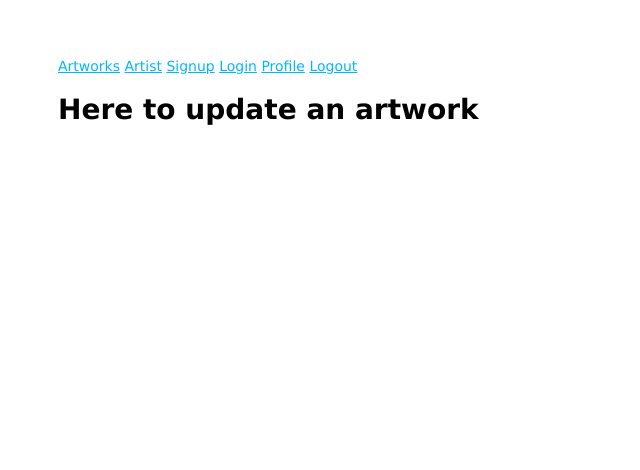
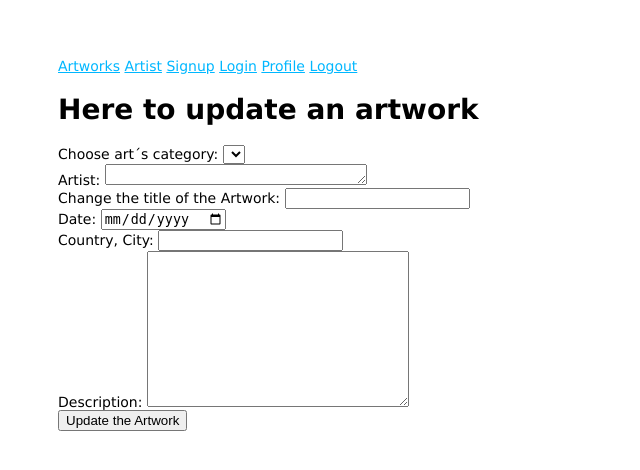
Before and after one commit to Flo-Baker/buena-vista-streetart-club, a Node server app: page /artworks/details/600000000000000000000001/update in a window 1280 px wide. Shown: the top 470 px of the page, without its empty margins (0-640 px from the left). Run offline with Node 20, Linux system fonts and the light colour scheme; a user stored in the database is signed in; tables that the repository leaves empty hold one stand-in row (values such as "Sample post"); lists and menus that the app fills with data are empty; some libraries are stand-ins or nearby versions.

Commit message:
almost crud done for artwork routes

```diff
--- a/middlewares/auth-middlewares.js
+++ b/middlewares/auth-middlewares.js
@@ -8,5 +8,11 @@ module.exports = {
       } else {
         res.redirect('/auth/login')
       }
-    }
-  }
+    },
+    isAdmin: (req, res, next) => {
+      if (req.session.loggedInUser && req.session.loggedInUser.isAdmin) {
+        next()
+      } else {
+        res.redirect('/auth/login')
+      }
+    }};
--- a/models/Art.model.js
+++ b/models/Art.model.js
@@ -8,6 +8,10 @@ const artSchema = new Schema ({
     artist: {
         type: String,
         // enum: [ 'Xoooox', 'Banksy', 'C215', '1UP', 'El Bocho', 'SOBR', 'Gregos', 'Invader', 'Alias', 'SP38', 'Mein Lieber Prost', 'unknown' ],
+        required: true,
+    },
+    titleOfArtwork: {
+        type: String,
         required: true,
     },
     date: {
--- a/models/User.model.js
+++ b/models/User.model.js
@@ -27,6 +27,10 @@ const userSchema = new Schema({
   profilePicture: {
     type: String,
     default: "https://pixabay.com/vectors/avatar-beak-black-cute-emotion-1295404/"
+  },
+  isAdmin: {
+    type: Boolean,
+    default: false,
   }
 });
 
--- a/routes/artwork.routes.js
+++ b/routes/artwork.routes.js
@@ -3,6 +3,7 @@ const Art = require("../models/Art.model");
 const ArtModel = require("../models/Art.model");
 const fileUploader = require("../middlewares/cloudinary.config");
 const User = require("../models/User.model");
+const { isLoggedIn } = require("../middlewares/auth-middlewares");
 
 // GET artworks/overview
 router.get("/overview", (req, res, next) => {
@@ -20,7 +21,7 @@ router.get("/list/:category", (req, res, next) => {
 });
 
 // GET artworks/upload
-router.get("/upload", (req, res, next) => {
+router.get("/upload", isLoggedIn, (req, res, next) => {
   const artwork = [
     "Graffiti",
     "Sticker",
@@ -34,16 +35,15 @@ router.get("/upload", (req, res, next) => {
 });
 
 // POST artworks/upload
-router.post(
-  "/upload",
-  fileUploader.single("artworkImage"),
+router.post("/upload", isLoggedIn, fileUploader.single("artworkImage"),
   (req, res, next) => {
     // Add a new artwork
-    const { category, artist, date, location, description } = req.body;
+    const { category, artist, titleOfArtwork, date, location, description } = req.body;
     console.log(req.file.path);
     Art.create({
       category,
       artist,
+      titleOfArtwork,
       date,
       location,
       description,
@@ -66,8 +66,12 @@ router.post(
 router.get("/details/:artworkId", (req, res, next) => {
   const { artworkId } = req.params;
   Art.findById(artworkId)
+  .populate("uploadedBy")
     .then((singleArtworkFromDB) => {
-      res.render("artworks/details.hbs", singleArtworkFromDB);
+      console.log("Show me what you get:", singleArtworkFromDB)
+      let username = singleArtworkFromDB.uploadedBy.username
+      delete singleArtworkFromDB.uploadedBy
+      res.render("artworks/details.hbs", { singleArtworkFromDB, username});
     })
     .catch((err) => {
       console.log(err);
@@ -76,7 +80,7 @@ router.get("/details/:artworkId", (req, res, next) => {
 
 // GET details/:id -> update the details of the artwork
 
-router.get("/details/:artworkId/update", (req, res, next) => {
+router.get("/details/:artworkId/update", isLoggedIn, (req, res, next) => {
   const { artworkId } = req.params;
   Art.findById(artworkId)
     .then((singleArtworkFromDB) => {
@@ -90,12 +94,12 @@ router.get("/details/:artworkId/update", (req, res, next) => {
 
 // ggf. redirect austauschen zu "details"
 
-router.post("/details/:artworkId/update", (req, res, next) => {
+router.post("/details/:artworkId/update", isLoggedIn, (req, res, next) => {
   const { artworkId } = req.params;
-  const { category, artist, date, location, description } = req.body;
+  const { category, artist, titleOfArtwork, date, location, description } = req.body;
   Art.findByIdAndUpdate(
     artworkId,
-    { category, artist, date, location, description },
+    { category, artist, titleOfArtwork, date, location, description },
     { new: true }
   )
     .then((singleArtworkFromDB) => {
@@ -112,7 +116,7 @@ router.post("/details/:artworkId/update", (req, res, next) => {
 
 // router.post -> delete an artwork
 
-router.post("/details/:artworkId/delete", (req, res, next) => {
+router.post("/details/:artworkId/delete", isLoggedIn, (req, res, next) => {
   const { artworkId } = req.params;
   Art.findByIdAndDelete(artworkId)
     .then(() => {
--- a/views/artworks/update.hbs
+++ b/views/artworks/update.hbs
@@ -1 +1,33 @@
 <h1>Here to update an artwork</h1>
+
+<div>
+  <form action="/details/{{singleArtworkFromDB._id}}/update" method="POST">
+
+    <label for="category">Choose art´s category:</label>
+    <select name="category">
+      {{#each artwork}}
+        <option value="{{this.category}}">{{this.category}}</option>
+      {{/each}}
+    </select>
+    <br />
+    <label for="artist">Artist:</label>
+    <textarea name="artist" cols="30" rows="1"></textarea>
+    <br />
+    <label for="titleOfArtwork">Change the title of the Artwork:</label>
+    <input type="text" name="titleOfArtwork" />
+    <br />
+    <label for="date">Date:</label>
+    <input type="date" name="date" />
+    <br />
+    <label for="location">Country, City:</label>
+    <input type="text" name="location" />
+    <br />
+    <label for="description">Description:</label>
+    <textarea name="description" cols="30" rows="10"></textarea>
+    <br />
+
+    <button type="submit">Update the Artwork</button>
+
+  </form>
+
+</div>
--- a/views/artworks/upload.hbs
+++ b/views/artworks/upload.hbs
@@ -12,6 +12,9 @@
 <br>
     <label for="artist">Artist:</label>
     <textarea name="artist" cols="30" rows="1"></textarea>
+<br>
+    <label for="titleOfArtwork">Choose any title for the Artwork:</label>
+    <input type="text" name="titleOfArtwork"/>
 <br>
     <label for="date">Date:</label>
     <input type="date" name="date"/>
--- a/views/users/profile.hbs
+++ b/views/users/profile.hbs
@@ -4,13 +4,13 @@
 
     <p>You are logged in with: {{email}}</p>
     <p>Your profile pic:</p>
-    <img src="{{profilePicture}}" alt="profile picture of {{username}}" />
+    <img src="{{profilePicture}}" alt="profile picture of {{username}}" width="100px"/>
   {{/with}}
   <br />
   <a href="/artworks/upload">Upload</a>
   {{#each arts}}
     <p>Your uploads:</p>
-    <img src="{{artworkImage}}" alt="streetart spotted by {{username}}" />
+    <img src="{{artworkImage}}" alt="streetart spotted by {{username}}" width="100px"/>
 
   {{/each}}
 </div>
```
Also changed, not shown: routes/artist.routes.js (+6 -6 lines), views/artworks/details.hbs (+17 -0 lines), views/artworks/list.hbs (+9 -1 lines), views/artworks/overview.hbs (+11 -0 lines).
